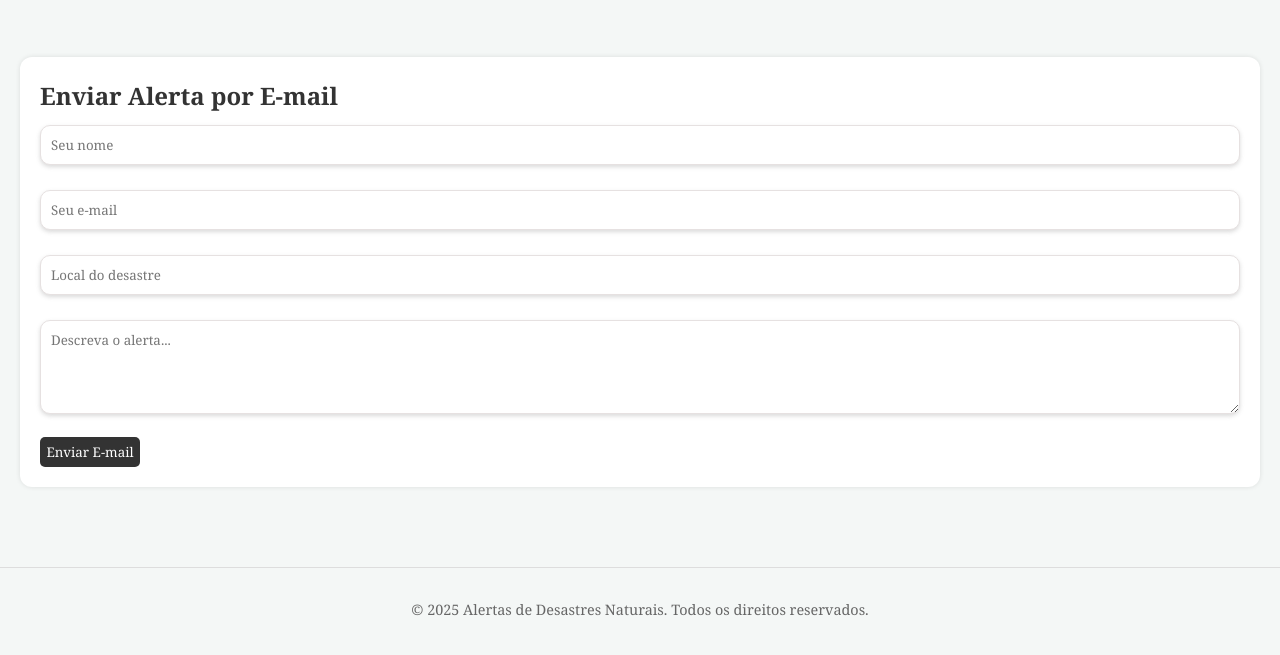
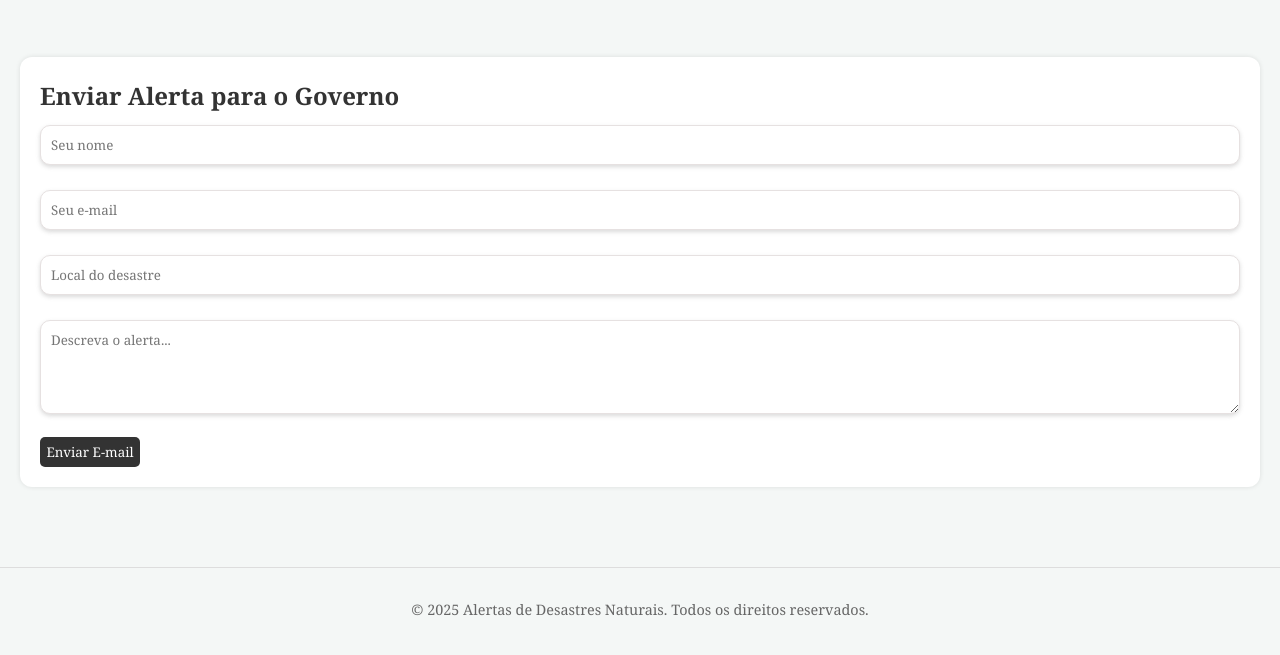
Before and after one commit to eugeovanna/alerta-desastres, a plain HTML site: page contatos.html in a window 1280 px wide. Shown: the part 59-714 px from the top of the page. Drawn offline with nearby package versions, Linux system fonts and the light colour scheme.

Commit message:
Update contatos.html

```diff
--- a/contatos.html
+++ b/contatos.html
@@ -275,7 +275,7 @@ input[type="email"] {
 
 <aside>
   <form action="https://formsubmit.co/geovannamelodrive@gmail.com" method="POST">
-    <h2>Enviar Alerta por E-mail</h2>
+    <h2>Enviar Alerta para o Governo</h2>
 
     <!-- Esconde o captcha do FormSubmit -->
     <input type="hidden" name="_captcha" value="false">
```
